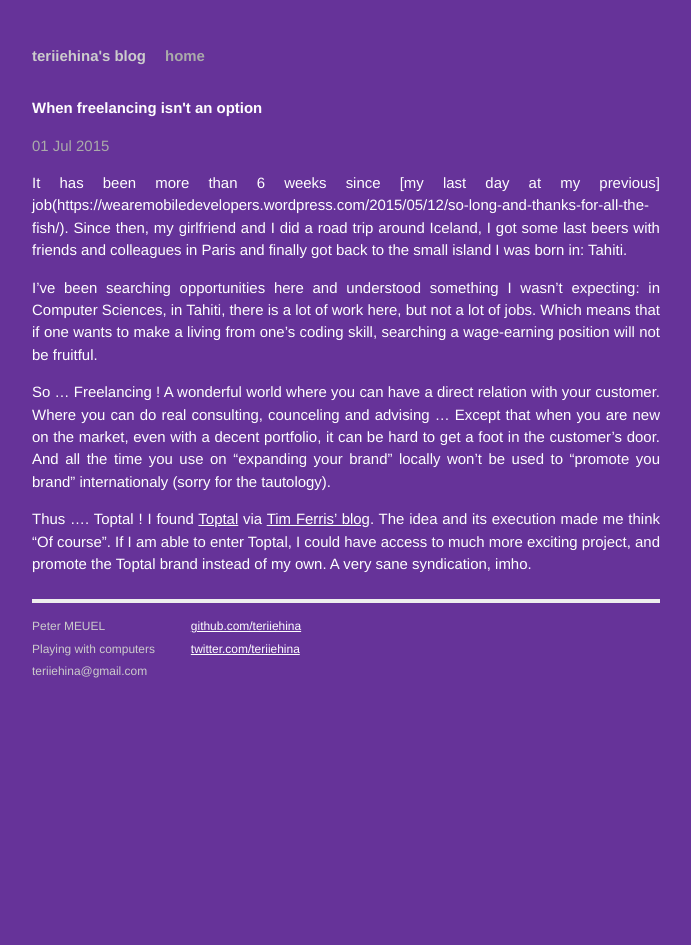
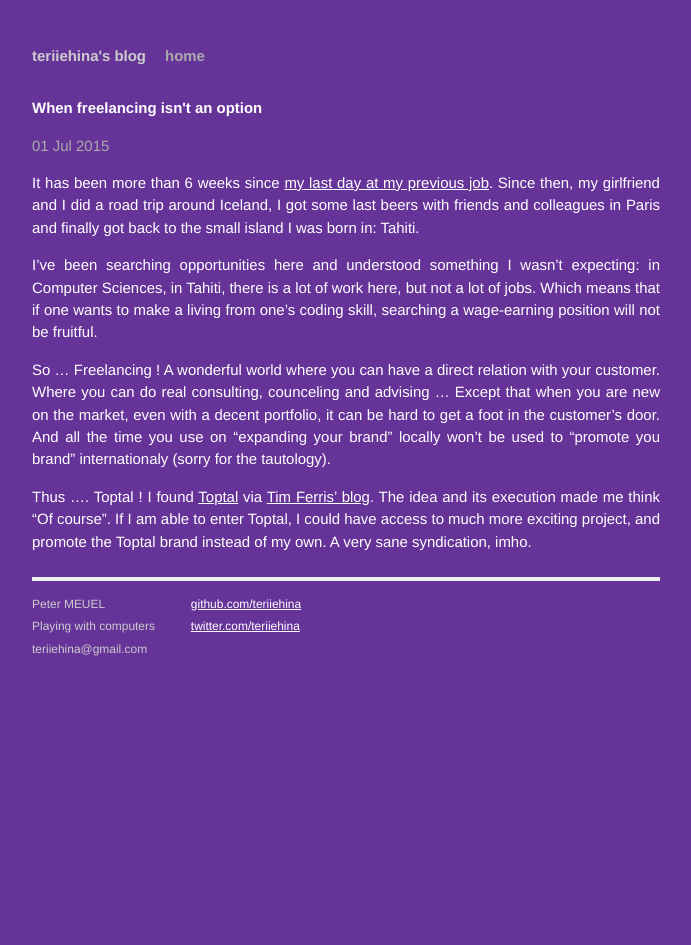
Before and after one commit to teriiehina/teriiehina.github.com, a Jekyll site: the page built from _posts/2015-07-01-when-freelancing-isnt-an-option.md, in a window 1280 px wide. Shown: the whole page, without its empty margins (294-985 px from the left). Built offline with Jekyll 4.4.1, drawn with Linux system fonts in a browser that asks for light colours; Markdown is read by kramdown in place of the engine named in the settings.

Commit message:
Fix a typo

```diff
--- a/_posts/2015-07-01-when-freelancing-isnt-an-option.md
+++ b/_posts/2015-07-01-when-freelancing-isnt-an-option.md
@@ -8,7 +8,7 @@ type: post
 published: true
 ---
 
-It has been more than 6 weeks since [my last day at my previous] job(https://wearemobiledevelopers.wordpress.com/2015/05/12/so-long-and-thanks-for-all-the-fish/). Since then, my girlfriend and I did a road trip around Iceland, I got some last beers with friends and colleagues in Paris and finally got back to the small island I was born in: Tahiti.
+It has been more than 6 weeks since [my last day at my previous job](https://wearemobiledevelopers.wordpress.com/2015/05/12/so-long-and-thanks-for-all-the-fish/). Since then, my girlfriend and I did a road trip around Iceland, I got some last beers with friends and colleagues in Paris and finally got back to the small island I was born in: Tahiti.
 
 I've been searching opportunities here and understood something I wasn't expecting: in Computer Sciences, in Tahiti, there is a lot of work here, but not a lot of jobs. Which means that if one wants to make a living from one's coding skill, searching a wage-earning position will not be fruitful.
 
```
